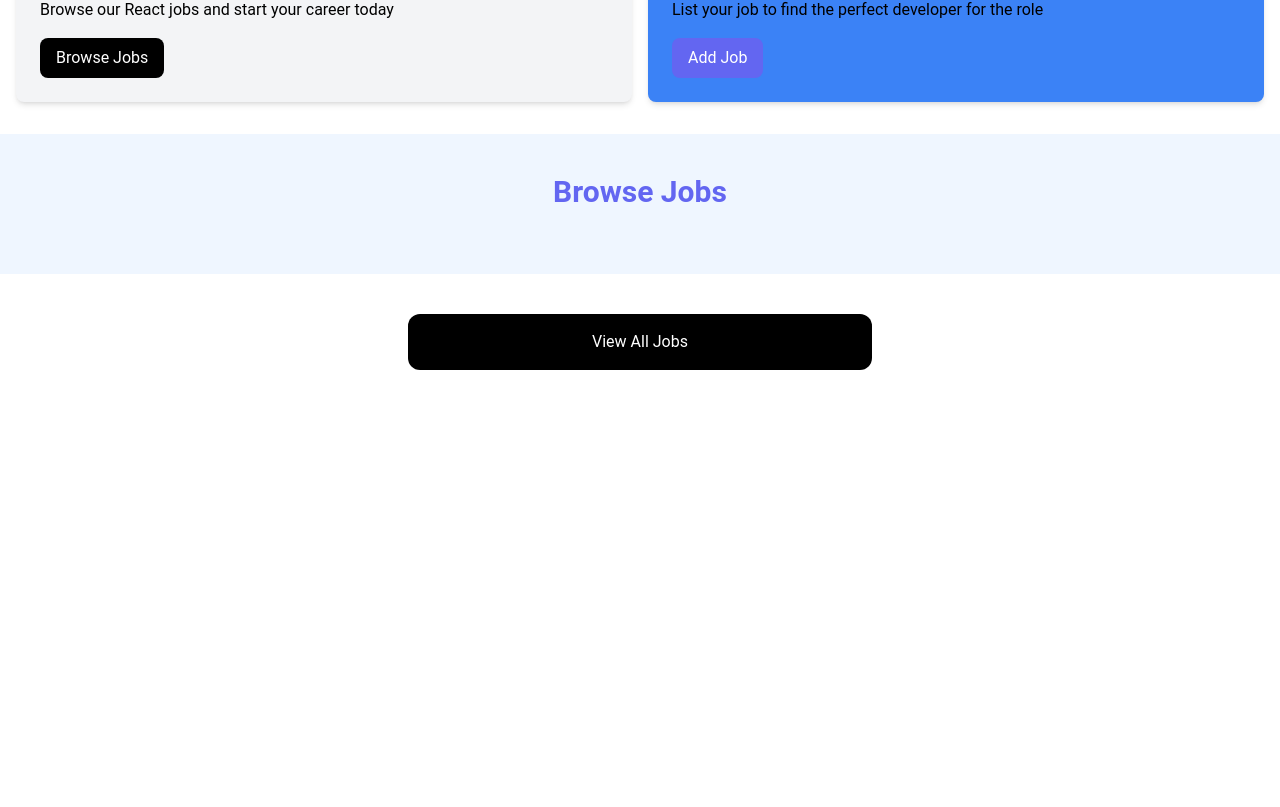
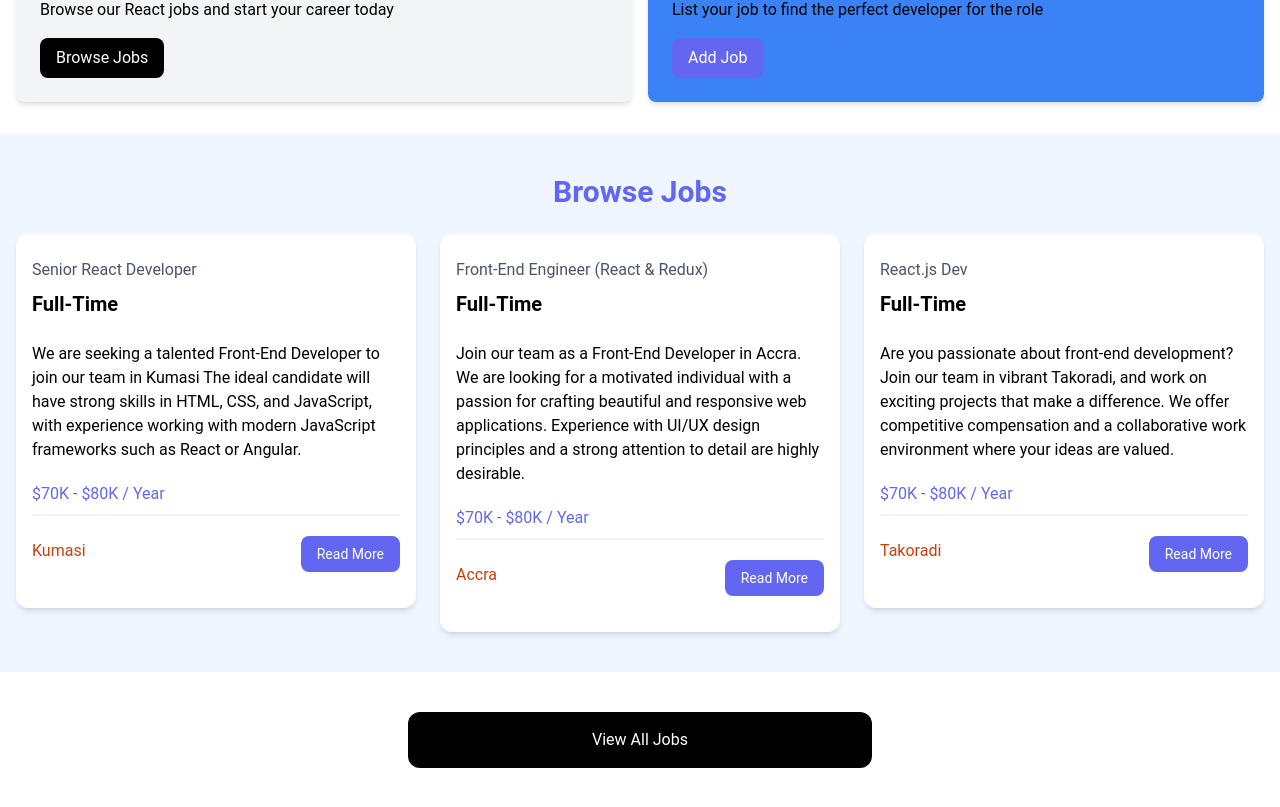
Before and after one commit to icechris/react-jobs, a React app: page / in a window 1280 px wide. Shown: the part 475-1282 px from the top of the page. Before the commit the page ends 885 px from the top, so only its background shows below. Built offline with nearby package versions, Linux system fonts and the light colour scheme; the HTML template or start-up script is replaced by a standard one.

Commit message:
After mapping my json file in my jobListings component.  I  am even making my code more simpler by adding my jobs in a file called jobListing and then placing it inside te JobListings file. I also added a function to show only three jobs on my homepage

```diff
--- a/src/App.jsx
+++ b/src/App.jsx
@@ -2,7 +2,7 @@
 import Navbar from './components/Navbar';
 import Hero from './components/Hero';
 import HomeCards from './components/HomeCards'
-import JobListings from './components/JobListings';
+import JobListings from './components/jobListings';
 
 const App = () => {
   return (
--- /dev/null
+++ b/src/components/jobListing.jsx
@@ -0,0 +1,39 @@
+import React from 'react'
+
+const jobListing = ({job}) => {
+  return (
+    <div>
+      <div className="bg-white rounded-xl shadow-md relative">
+            <div className="p-4">
+              <div className="mb-6">
+                <div className="text-gray-600 my-2">{job.title}</div>
+                <h3 className="text-xl font-bold">{job.type}</h3>
+              </div>
+
+              <div className="mb-5">
+              {job.description}
+              </div>
+
+              <h3 className="text-indigo-500 mb-2">{job.salary} / Year</h3>
+
+              <div className="border border-gray-100 mb-5"></div>
+
+              <div className="flex flex-col lg:flex-row justify-between mb-4">
+                <div className="text-orange-700 mb-3">
+                  <i className="fa-solid fa-location-dot text-lg"></i>
+                  {job.location}
+                </div>
+                <a
+                  href={`/job/${job.id}`}
+                  className="h-[36px] bg-indigo-500 hover:bg-indigo-600 text-white px-4 py-2 rounded-lg text-center text-sm"
+                >
+                 Read More
+                </a>
+              </div>
+            </div>
+          </div>
+    </div>
+  )
+}
+
+export default jobListing
--- a/src/components/JobListings.jsx
+++ b/src/components/jobListings.jsx
@@ -1,7 +1,11 @@
 import React from 'react'
 import jobs from '../jobs.json'
+import JobListing from './jobListing'
+
 
 const JobListings = () => {
+const recentJobs = jobs.slice(0, 3)
+
   return (
     <section className="bg-blue-50 px-4 py-10">
       <div className="container-xl lg:container m-auto">
@@ -10,6 +14,9 @@ const JobListings = () => {
         </h2>
         <div className="grid grid-cols-1 md:grid-cols-3 gap-6">
 
+        {recentJobs.map((job)=>(
+            <JobListing  key={job.id} job={job}/>
+        ))}
 
         </div>
       </div>
--- a/src/jobs.json
+++ b/src/jobs.json
@@ -1,11 +1,11 @@
-{
-    "jobs": [
+
+     [
       {
         "id": "1",
         "title": "Senior React Developer",
         "type": "Full-Time",
-        "description": "We are seeking a talented Front-End Developer to join our team in Boston, MA. The ideal candidate will have strong skills in HTML, CSS, and JavaScript, with experience working with modern JavaScript frameworks such as React or Angular.",
-        "location": "Boston, MA",
+        "description": "We are seeking a talented Front-End Developer to join our team in Kumasi The ideal candidate will have strong skills in HTML, CSS, and JavaScript, with experience working with modern JavaScript frameworks such as React or Angular.",
+        "location": "Kumasi",
         "salary": "$70K - $80K",
         "company": {
           "name": "NewTek Solutions",
@@ -18,8 +18,8 @@
         "id": "2",
         "title": "Front-End Engineer (React & Redux)",
         "type": "Full-Time",
-        "location": "Miami, FL",
-        "description": "Join our team as a Front-End Developer in sunny Miami, FL. We are looking for a motivated individual with a passion for crafting beautiful and responsive web applications. Experience with UI/UX design principles and a strong attention to detail are highly desirable.",
+        "location": "Accra",
+        "description": "Join our team as a Front-End Developer in Accra. We are looking for a motivated individual with a passion for crafting beautiful and responsive web applications. Experience with UI/UX design principles and a strong attention to detail are highly desirable.",
         "salary": "$70K - $80K",
         "company": {
           "name": "Veneer Solutions",
@@ -32,8 +32,8 @@
         "id": "3",
         "title": "React.js Dev",
         "type": "Full-Time",
-        "location": "Brooklyn, NY",
-        "description": "Are you passionate about front-end development? Join our team in vibrant Brooklyn, NY, and work on exciting projects that make a difference. We offer competitive compensation and a collaborative work environment where your ideas are valued.",
+        "location": "Takoradi",
+        "description": "Are you passionate about front-end development? Join our team in vibrant Takoradi, and work on exciting projects that make a difference. We offer competitive compensation and a collaborative work environment where your ideas are valued.",
         "salary": "$70K - $80K",
         "company": {
           "name": "Dolor Cloud",
@@ -46,8 +46,8 @@
         "id": "4",
         "title": "React Front-End Developer",
         "type": "Part-Time",
-        "description": "Join our team as a Part-Time Front-End Developer in beautiful Pheonix, AZ. We are looking for a self-motivated individual with a passion for creating engaging user experiences. This position offers flexible hours and the opportunity to work remotely.",
-        "location": "Pheonix, AZ",
+        "description": "Join our team as a Part-Time Front-End Developer in beautiful Wa. We are looking for a self-motivated individual with a passion for creating engaging user experiences. This position offers flexible hours and the opportunity to work remotely.",
+        "location": "Wa",
         "salary": "$60K - $70K",
         "company": {
           "name": "Alpha Elite",
@@ -60,8 +60,8 @@
         "id": "5",
         "title": "Full Stack React Developer",
         "type": "Full-Time",
-        "description": "Exciting opportunity for a Full-Time Front-End Developer in bustling Atlanta, GA. We are seeking a talented individual with a passion for building elegant and scalable web applications. Join our team and make an impact!",
-        "location": "Atlanta, GA",
+        "description": "Exciting opportunity for a Full-Time Front-End Developer in bustling Ho. We are seeking a talented individual with a passion for building elegant and scalable web applications. Join our team and make an impact!",
+        "location": "Ho",
         "salary": "$90K - $100K",
         "company": {
           "name": "Browning Technologies",
@@ -74,8 +74,8 @@
         "id": "6",
         "title": "React Native Developer",
         "type": "Full-Time",
-        "description": "Join our team as a Front-End Developer in beautiful Portland, OR. We are looking for a skilled and enthusiastic individual to help us create innovative web solutions. Competitive salary and great benefits package available.",
-        "location": "Portland, OR",
+        "description": "Join our team as a Front-End Developer in beautiful Sunyani, OR. We are looking for a skilled and enthusiastic individual to help us create innovative web solutions. Competitive salary and great benefits package available.",
+        "location": "Sunyani",
         "salary": "$100K - $110K",
         "company": {
           "name": "Port Solutions INC",
@@ -85,4 +85,3 @@
         }
       }
     ]
-  }
```
